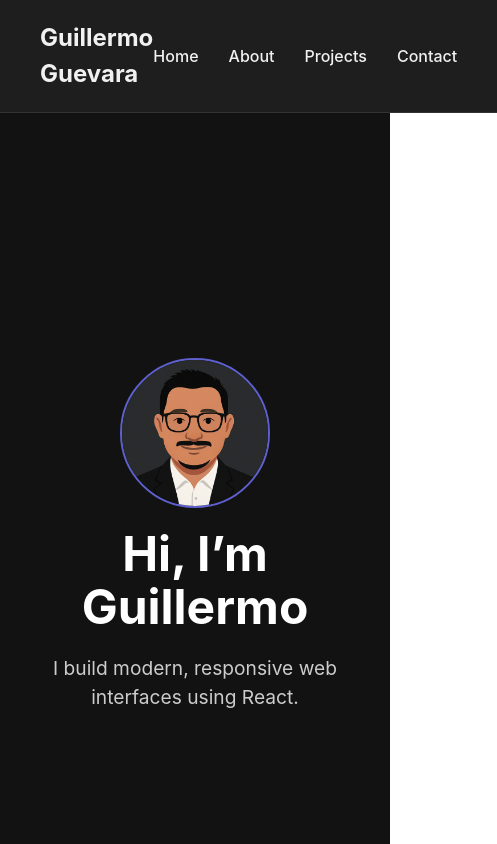
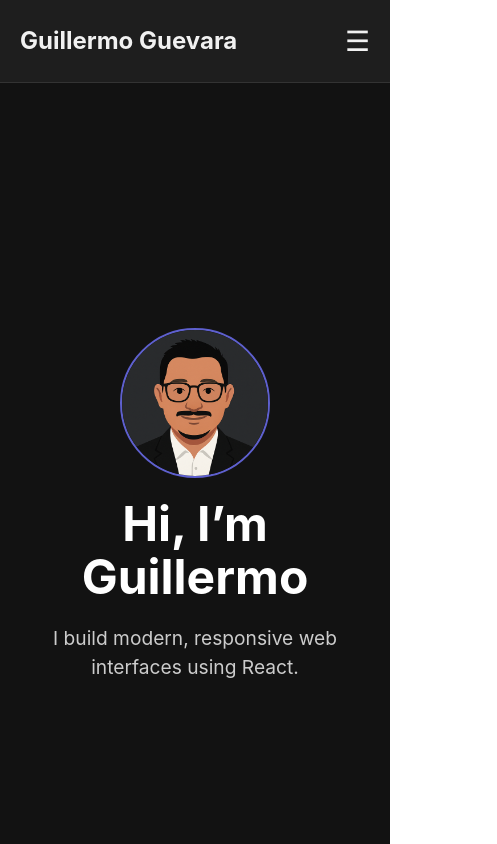
Before and after one commit to guillermoguevara887/my-portfolio, a React (Vite) app: page / in a window 390 px wide. Shown: the top 844 px of the page, 497 px wide, since content can reach past the window. Built offline with nearby package versions, Linux system fonts and the light colour scheme.

Commit message:
Make navbar hamburger menu responsive with animation and close on click

```diff
--- a/components/Navbar.jsx
+++ b/components/Navbar.jsx
@@ -1,17 +1,34 @@
 // src/components/Navbar.jsx
 
 import React from 'react';
+import { useState } from 'react';
+
+
+
 
 const Navbar = () => {
+    const [isOpen, setIsOpen] = useState(false);
+
+    const toggleMenu = () => {
+        setIsOpen((prev) => !prev)
+
+    }
     return (
         <nav className="navbar">
             <div className="navbar-logo">Guillermo Guevara</div>
-            <ul className="navbar-links">
-                <li><a href="#home">Home</a></li>
-                <li><a href="#about">About</a></li>
-                <li><a href="#projects">Projects</a></li>
-                <li><a href="#contact">Contact</a></li>
+
+            <div className='hamburger' onClick={toggleMenu}>
+                ☰
+            </div>
+
+
+            <ul className={`navbar-links ${isOpen ? 'open' : ''}`}>
+                <li><a href="#home" onClick={toggleMenu}>Home</a></li>
+                <li><a href="#about" onClick={toggleMenu}>About</a></li>
+                <li><a href="#projects" onClick={toggleMenu}>Projects</a></li>
+                <li><a href="#contact" onClick={toggleMenu}>Contact</a></li>
             </ul>
+
         </nav>
     );
 };
--- a/src/App.css
+++ b/src/App.css
@@ -194,3 +194,62 @@ body {
   margin-bottom: 20px;
   border: 2px solid #5e60ce;
 }
+
+/* === NAVBAR BASE === */
+.navbar-links {
+  display: flex;
+  gap: 30px;
+  list-style: none;
+  transition: opacity 0.3s ease, transform 0.3s ease;
+}
+
+/* === HAMBURGER BUTTON BASE === */
+.hamburger {
+  display: none;
+  font-size: 28px;
+  cursor: pointer;
+  color: #f1f1f1;
+}
+
+/* === MOBILE MENU === */
+@media (max-width: 768px) {
+  .hamburger {
+    display: block;
+  }
+
+  .navbar-links {
+    display: none;
+    flex-direction: column;
+    position: absolute;
+    top: 70px;
+    right: 20px;
+    background-color: #1e1e1e;
+    padding: 20px;
+    border-radius: 8px;
+    opacity: 0;
+    transform: scale(0.95);
+    pointer-events: none;
+  }
+
+  .navbar-links.open {
+    display: flex;
+    opacity: 1;
+    transform: scale(1);
+    pointer-events: auto;
+  }
+
+  .navbar-links li {
+    margin-bottom: 10px;
+  }
+
+  .navbar-links a {
+    font-size: 18px;
+    text-align: right;
+    color: #f1f1f1;
+  }
+
+  .navbar {
+    padding: 20px;
+    position: relative;
+  }
+}
```
